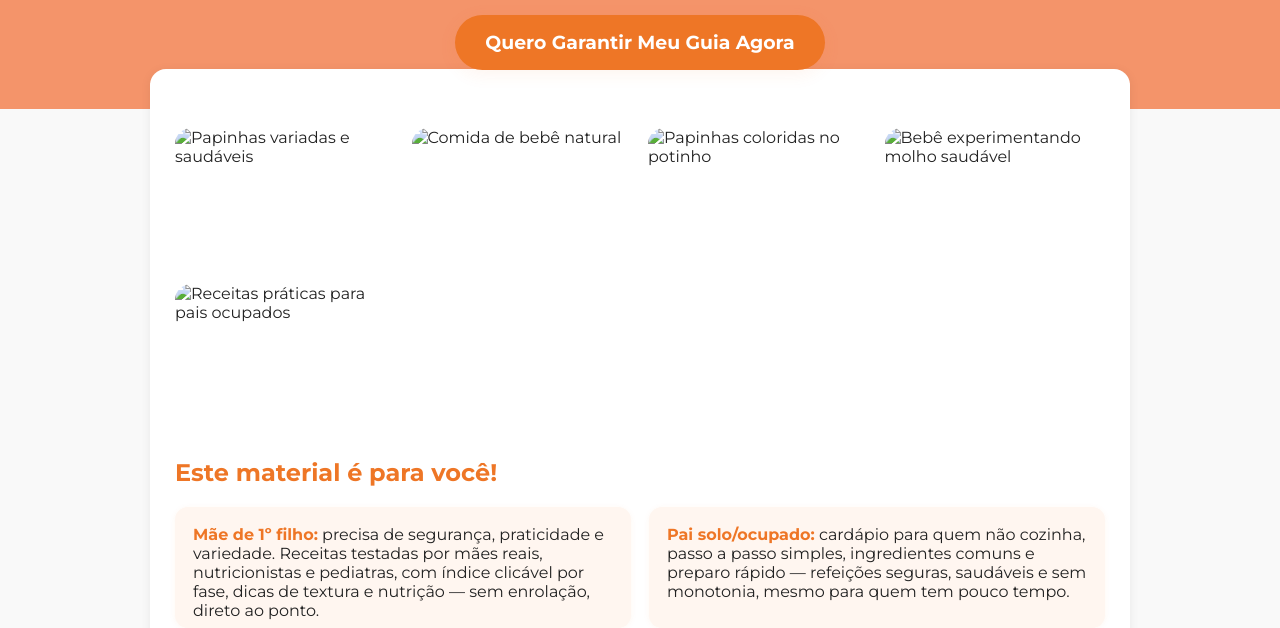
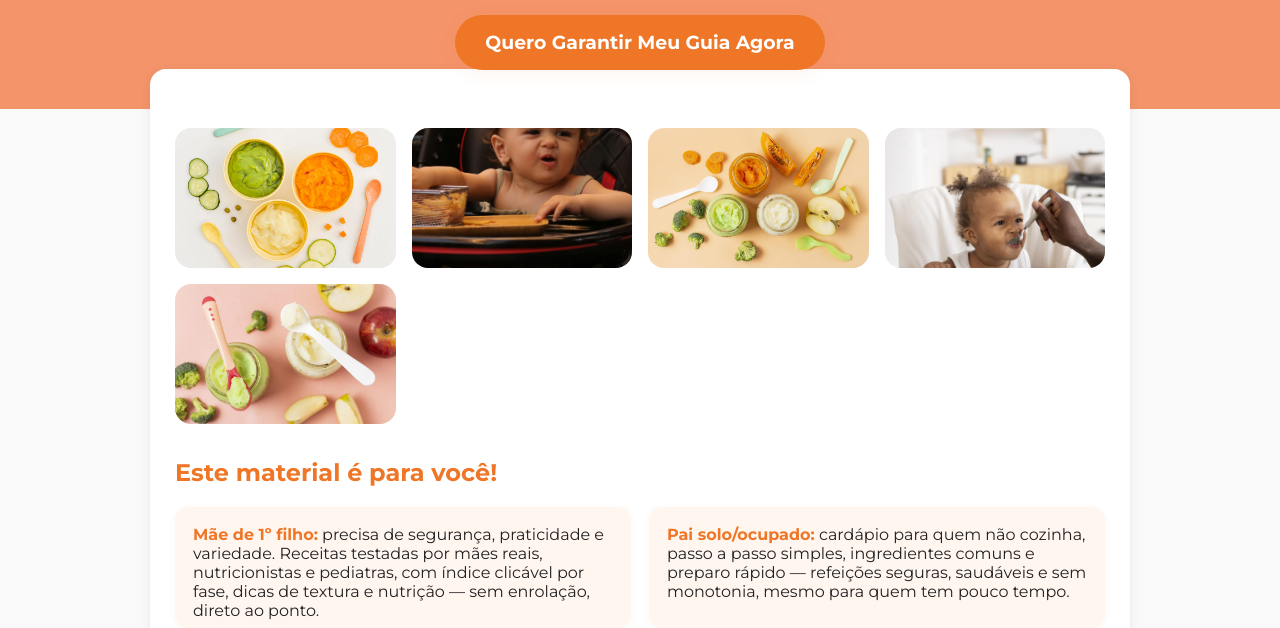
Before and after one commit to evaldoartes-mkt/landing-receitas-bebes, a plain HTML site: page index.html in a window 1280 px wide. Shown: the part 172-800 px from the top of the page. Drawn offline with Linux system fonts and the light colour scheme.

Commit message:
Update index.html

```diff
--- a/index.html
+++ b/index.html
@@ -117,11 +117,11 @@
     <main class="container">
         <section>
             <div class="img-grid">
-                <img src="1000051613.jpg" alt="Papinhas variadas e saudáveis">
-                <img src="1000051610.jpg" alt="Comida de bebê natural">
-                <img src="1000051612.jpg" alt="Papinhas coloridas no potinho">
-                <img src="1000051614.jpg" alt="Bebê experimentando molho saudável">
-                <img src="1000051615.jpg" alt="Receitas práticas para pais ocupados">
+                <img src="1000051613.jpeg" alt="Papinhas variadas e saudáveis">
+                <img src="1000051610.jpeg" alt="Comida de bebê natural">
+                <img src="1000051612.jpeg" alt="Papinhas coloridas no potinho">
+                <img src="1000051614.jpeg" alt="Bebê experimentando molho saudável">
+                <img src="1000051615.jpeg" alt="Receitas práticas para pais ocupados">
             </div>
         </section>
 
@@ -197,5 +197,10 @@
         'transaction_id': ''
       });
     </script>
+<footer>
+    &copy; 2025 Crescendo Saudável | Seu bebê bem alimentado desde o começo. <br>
+    <a href="politica-de-privacidade.html" target="_blank">Política de Privacidade</a> |
+    <a href="termos-de-servico.html" target="_blank">Termos de Serviço</a>
+</footer>
 </body>
 </html>
```
